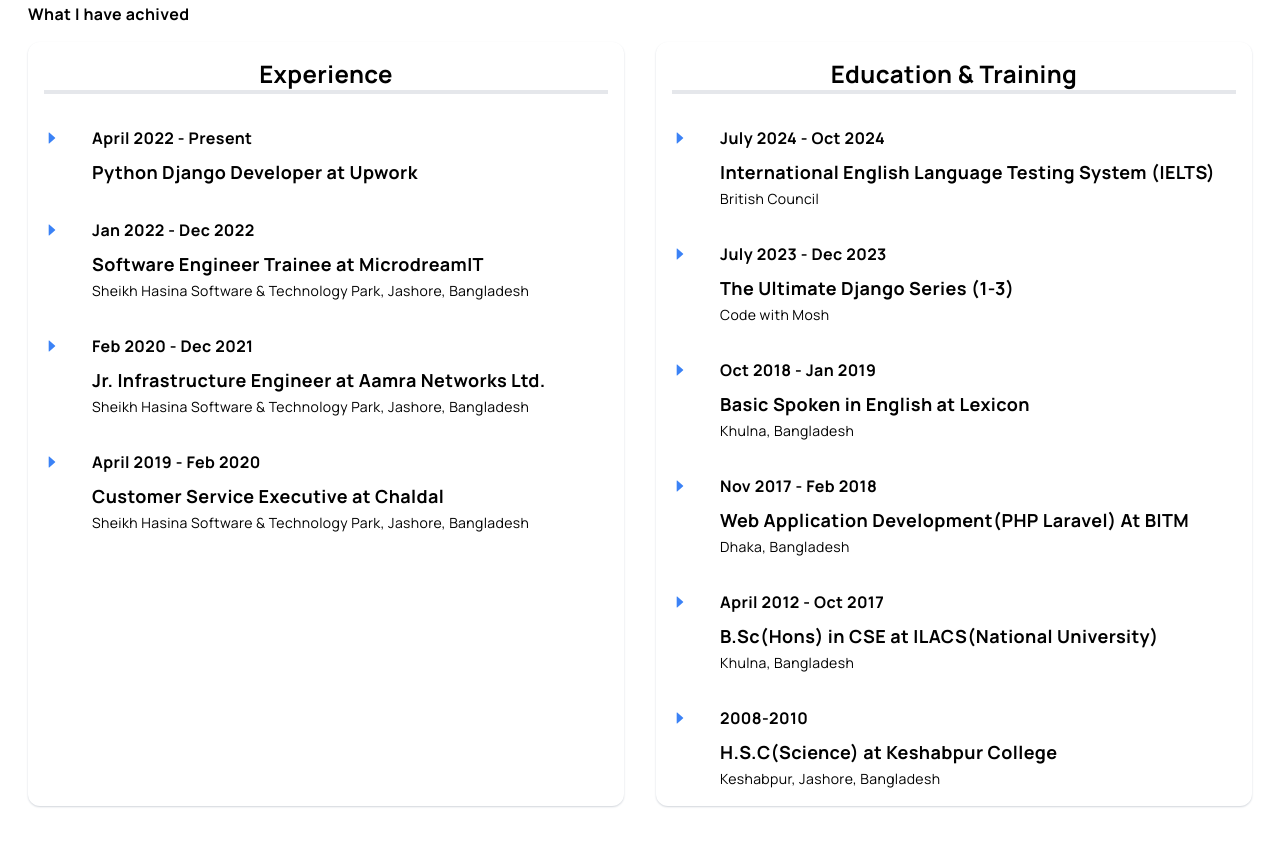
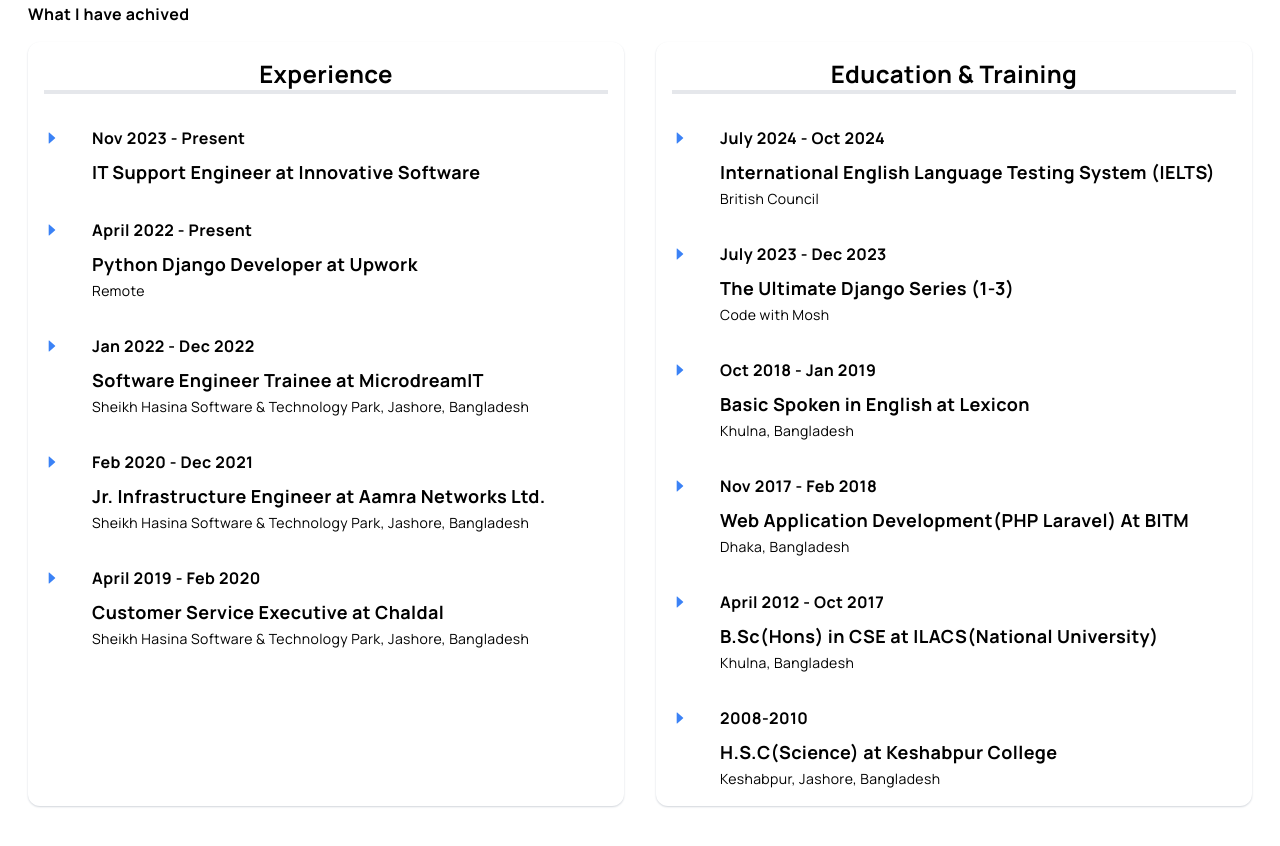
Before and after one commit to mushfiqur-rahman/portfolio, a Next.js app: page / in a window 1280 px wide. Shown: the part 4820-5666 px from the top of the page. Built offline with nearby package versions, Linux system fonts and the light colour scheme.

Commit message:
job update

```diff
--- a/components/EduExp.jsx
+++ b/components/EduExp.jsx
@@ -44,12 +44,33 @@ const EduExp = () => {
                       <AiFillCaretRight className=" text-blue-500 md:block" />
                       <div className="md:-mt-1 md:pl-8">
                         <span className="block font-bold dark:text-slate-200">
+                          Nov 2023 - Present
+                        </span>
+                        <span className="pt-2 block text-lg font-bold">
+                          IT Support Engineer at{" "}
+                          <span className="capitalize">
+                            Innovative Software{" "}
+                          </span>
+                        </span>
+                      </div>
+                    </div>
+                  </div>
+                </Section>
+
+                {/* Experience Item  */}
+                <Section>
+                  <div className="flex mt-8 md:pl-18">
+                    <div className="mt-1 flex">
+                      <AiFillCaretRight className=" text-blue-500 md:block" />
+                      <div className="md:-mt-1 md:pl-8">
+                        <span className="block font-bold dark:text-slate-200">
                           April 2022 - Present
                         </span>
                         <span className="pt-2 block text-lg font-bold">
                           Python Django Developer at{" "}
                           <span className="capitalize">Upwork </span>
                         </span>
+                        <span className="text-sm ">Remote</span>
                       </div>
                     </div>
                   </div>
```
